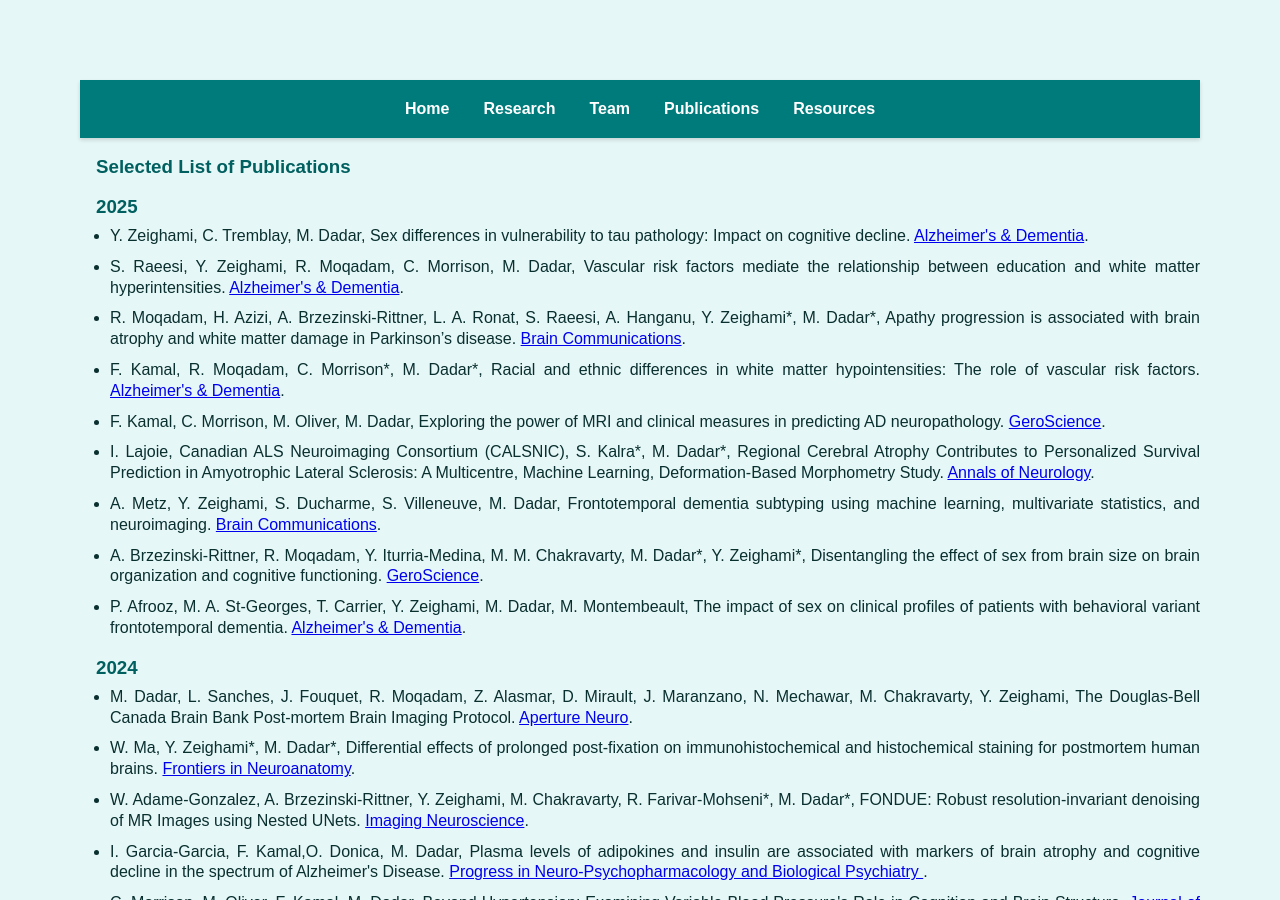
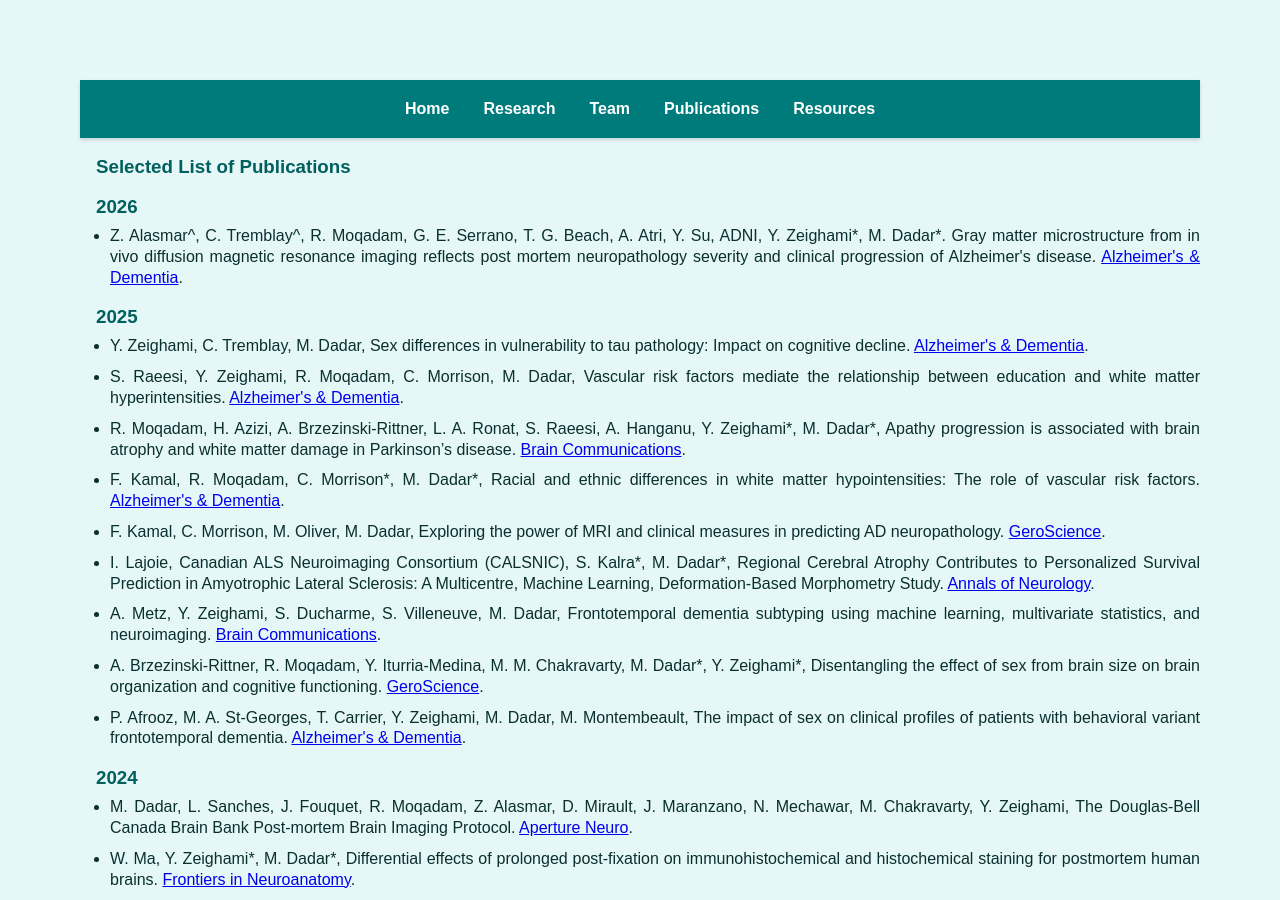
Before and after one commit to VANDAlab/VANDAlab.github.io, a Jekyll site: the page publications.html, which Jekyll copies as it is, in a window 1280 px wide and 900 px high. Built offline with Jekyll 4.4.1, drawn with Linux system fonts in a browser that asks for light colours.

Commit message:
Update publications.html

```diff
--- a/publications.html
+++ b/publications.html
@@ -22,6 +22,12 @@
 
   <h3>Selected List of Publications</h3>
 </header>
+  <h3>2026</h3>
+  <ul>
+    <li> Z. Alasmar^, C. Tremblay^, R. Moqadam, G. E. Serrano, T. G. Beach, A. Atri, Y. Su, ADNI, Y. Zeighami*, M. Dadar*.
+      Gray matter microstructure from in vivo diffusion magnetic resonance imaging reflects post mortem neuropathology severity and clinical progression of Alzheimer's disease.
+     <a href="https://doi.org/10.1002/alz.71037" target="_blank">Alzheimer's & Dementia</a>. </li>
+  </ul>
   <h3>2025</h3>
   <ul>
       <li> Y. Zeighami, C. Tremblay, M. Dadar, Sex differences in vulnerability to tau pathology: Impact on cognitive decline.
```
